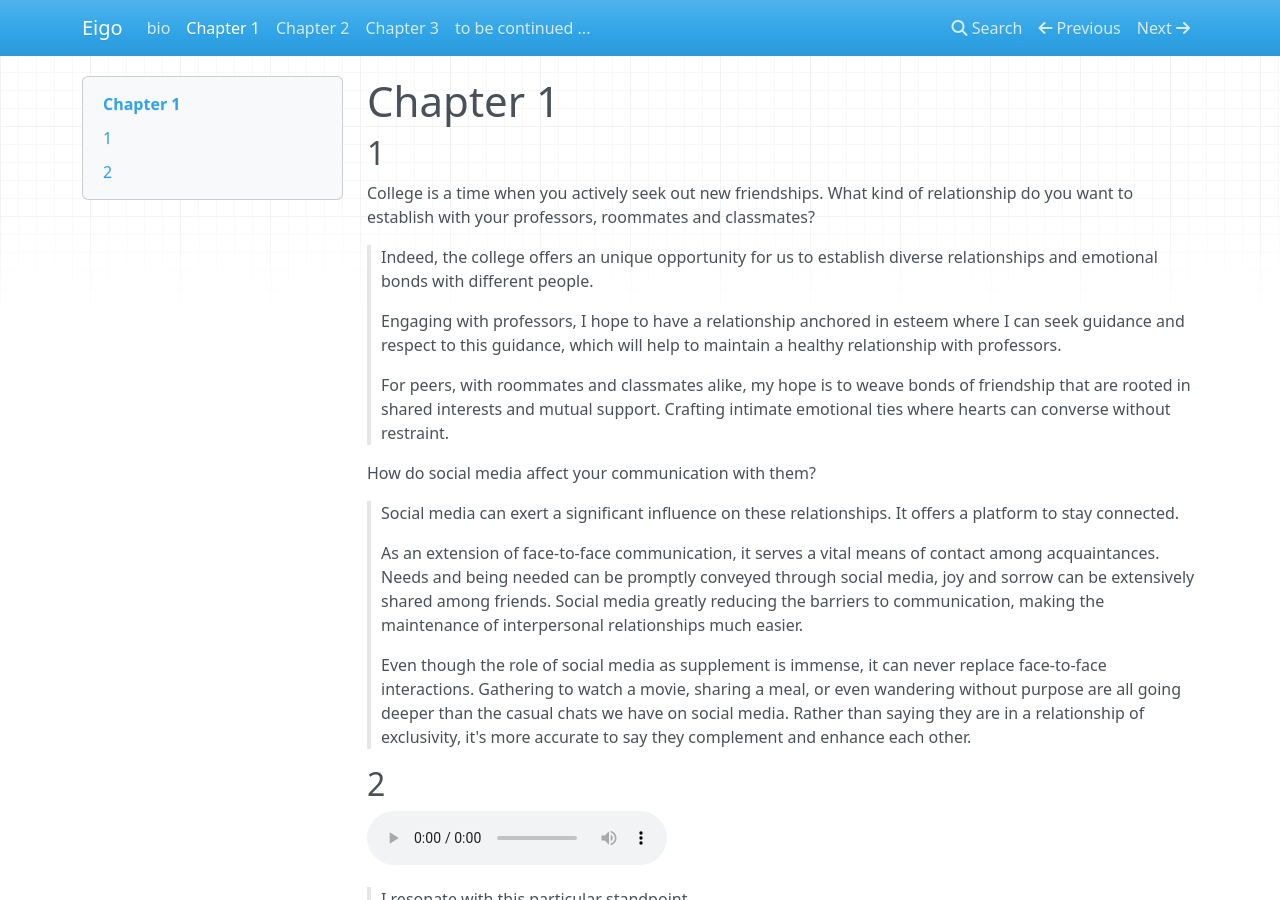
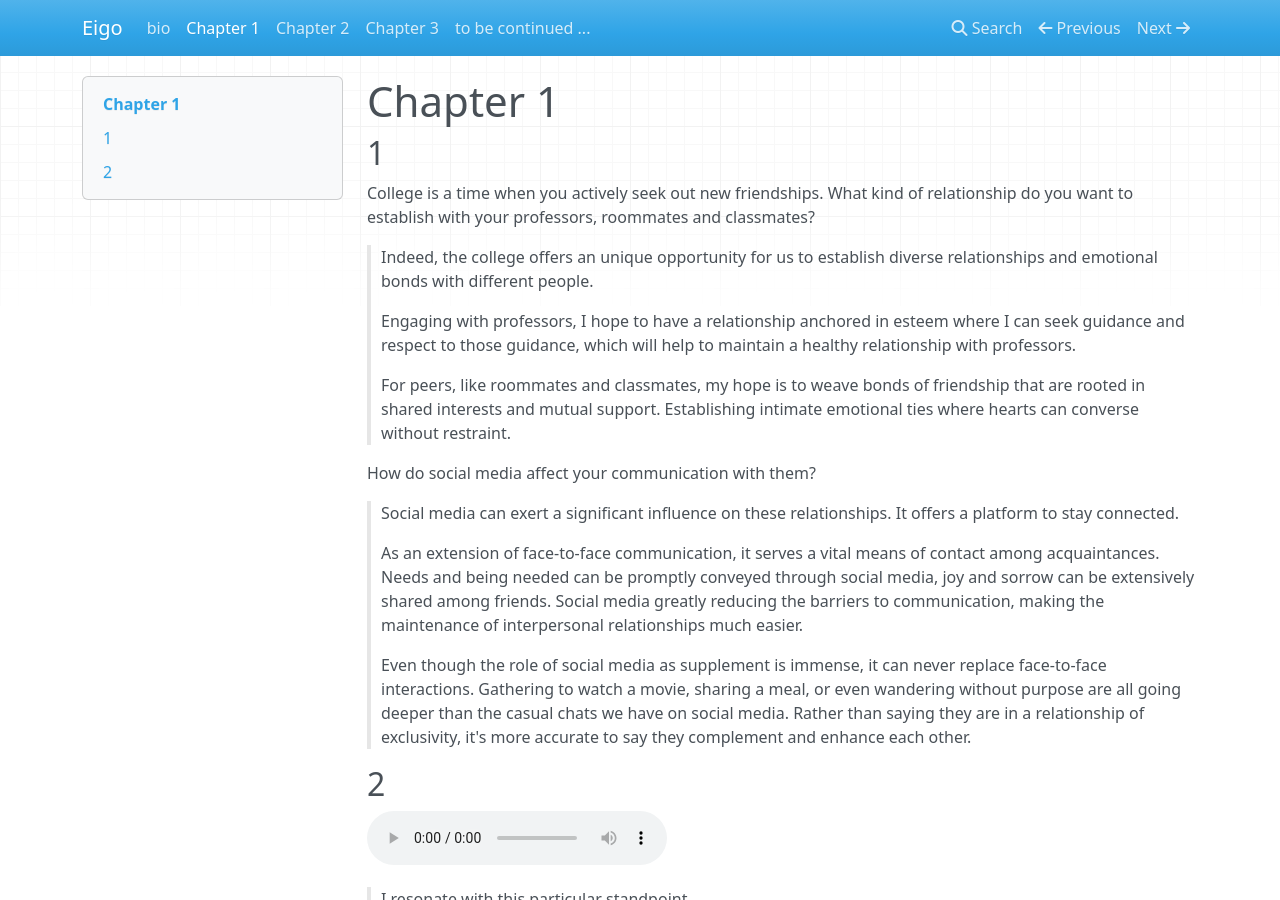
Before and after one commit to Bengerthelorf/Eigo, an MkDocs documentation site: the page built from docs/chapter_1.md, in a window 1280 px wide and 900 px high. Built offline with MkDocs 1.6.1, drawn with Linux system fonts in a browser that asks for light colours; nearby versions of some CDN libraries.

Commit message:
Fix typos and improve sentence structure in chapter_1.md

```diff
--- a/docs/chapter_1.md
+++ b/docs/chapter_1.md
@@ -6,9 +6,9 @@ College is a time when you actively seek out new friendships. What kind of relat
 
 > Indeed, the college offers an unique opportunity for us to establish diverse relationships and emotional bonds with different people.
 >
-> Engaging with professors, I hope to have a relationship anchored in esteem where I can seek guidance and respect to this guidance, which will help to maintain a healthy relationship with professors.
+> Engaging with professors, I hope to have a relationship anchored in esteem where I can seek guidance and respect to those guidance, which will help to maintain a healthy relationship with professors.
 >
-> For peers, with roommates and classmates alike, my hope is to weave bonds of friendship that are rooted in shared interests and mutual support. Crafting intimate emotional ties where hearts can converse without restraint.
+> For peers, like roommates and classmates, my hope is to weave bonds of friendship that are rooted in shared interests and mutual support. Establishing intimate emotional ties where hearts can converse without restraint.
 
 How do social media affect your communication with them?
 
```
